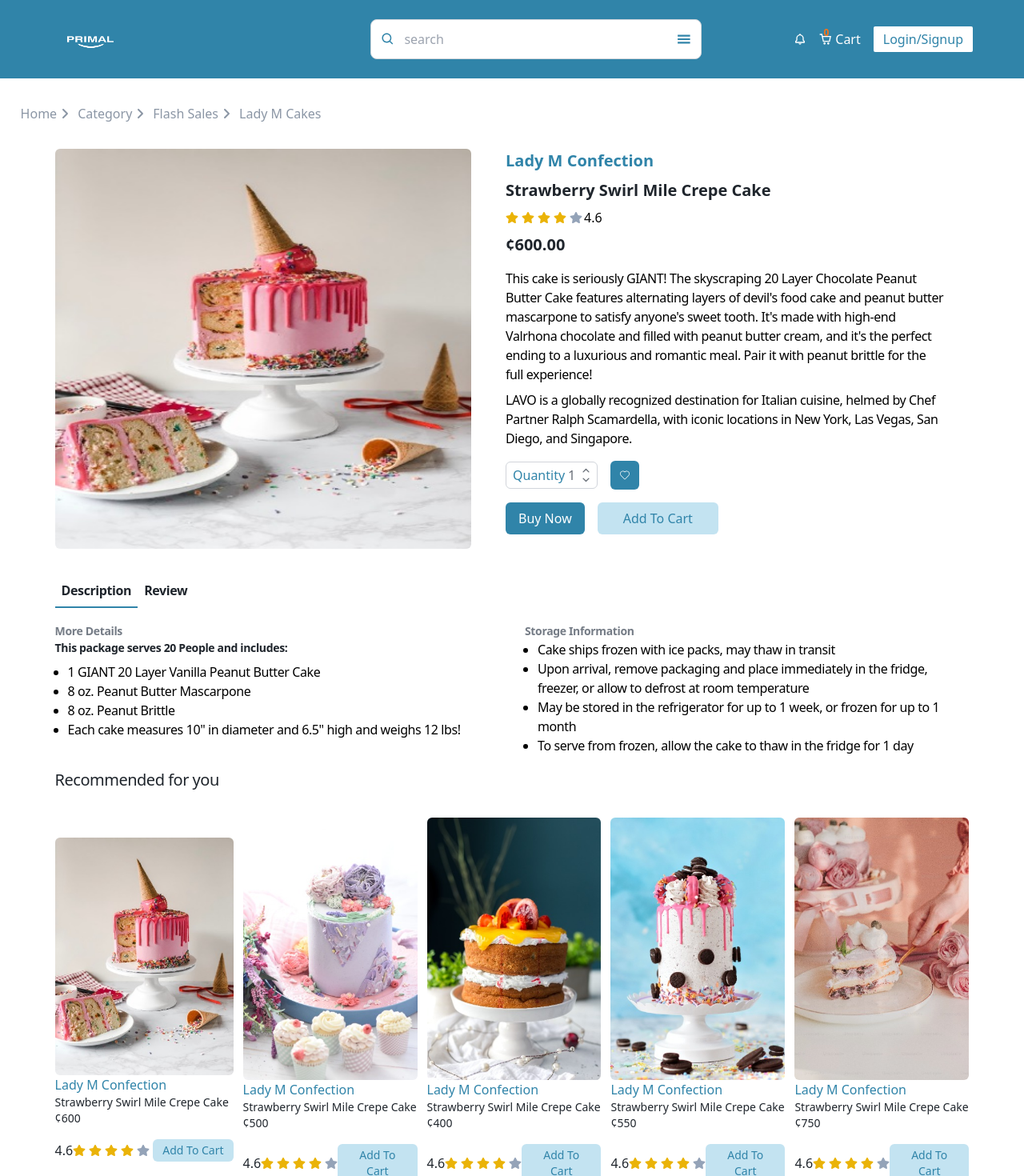
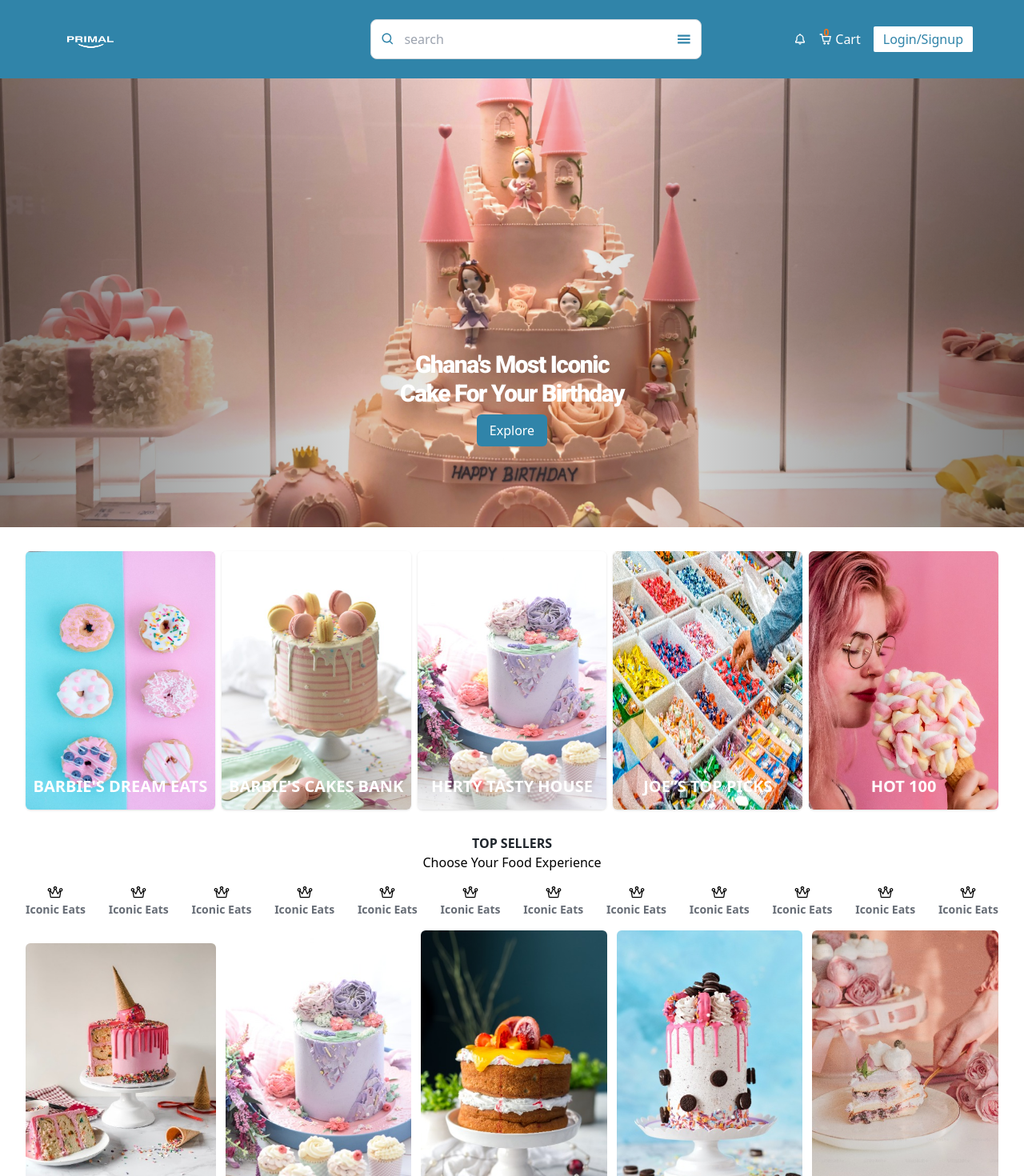
Before and after one commit to FlackoCodes/store-front, a React (Vite) app: page /details in a window 1280 px wide. Shown: the top 1470 px of the page at 80% size. Built offline with nearby package versions, Linux system fonts and the light colour scheme.

Commit message:
feat: clear cart

```diff
--- a/src/App.tsx
+++ b/src/App.tsx
@@ -12,6 +12,11 @@
 import FlashSales from "./pages/FlashSales";
 import Company from "./pages/Company";
 import Cart from "./pages/Cart";
+import Vendor2 from "./components/Vendors/Vendor2";
+import Vendor3 from "./components/Vendors/Vendor3";
+import Vendor4 from "./components/Vendors/Vendor4";
+import Vendor5 from "./components/Vendors/vendor5";
+
 
 function App() {
   const router = createBrowserRouter(
@@ -19,10 +24,15 @@
       <Route path="/" element={<MainLayout />}>
         <Route index element={<Home />} />
         <Route path="/login" element={<Login />} />
-        <Route path="/details" element={<About />} />
+        <Route path="/vendor1" element={<About />} />
+        <Route path="/vendor2" element={<Vendor2 />} />
+        <Route path="/vendor3" element={<Vendor3 />} />
+        <Route path="/vendor4" element={<Vendor4 />} />
+        <Route path="/vendor5" element={<Vendor5 />} />
         <Route path="/flash-sales" element={<FlashSales />} />
         <Route path="/about-us" element={<Company />} />
         <Route path="/cart" element={<Cart />} />
+        <Route path="*" element={<Home />} />
       </Route>
     )
   );
--- a/src/components/Cart/ShoppingCart.tsx
+++ b/src/components/Cart/ShoppingCart.tsx
@@ -0,0 +1,19 @@
+import { useSelector } from "react-redux"
+import { RootState } from "../../store/store"
+
+
+
+export default function ShoppingCart() {
+
+    const cart = useSelector((state: RootState) => state.cart.cart)
+
+    return (
+        <>
+            <div className="bg-white shadow-md p-1.5">
+                <div className="border- border-b-gray-400 py-2">
+                    <h3>ShoppingCart</h3>
+                </div>
+            </div>
+        </>
+    )
+}
--- a/src/components/Charts.tsx
+++ b/src/components/Charts.tsx
@@ -1,3 +1,4 @@
+import { Link } from "react-router-dom";
 import { vendorsData } from "../data";
 
 
@@ -5,7 +6,11 @@
   return (
     <div className="flex md:flex-row justify-center items-center gap-2 w-[95%] my-0 mx-auto mt-5 mb-5 flex-col">
       {vendorsData.map((data) => <div className="relative text-center" key={data.id}>
-        <div className="shadow rounded-md"><img className="rounded-md chart-image w-fit" src={data.image} alt="cake image" /></div>
+        <div className="shadow rounded-md">
+          <Link to={data.link}>
+            <img className="rounded-md chart-image w-fit" src={data.image} alt="cake image" />
+          </Link>
+        </div>
         <h4 className="absolute bottom-6 left-2 right-2 text-center ">{data.name}</h4>
       </div>)}
     </div>
--- a/src/components/SubSellers.tsx
+++ b/src/components/SubSellers.tsx
@@ -1,4 +1,3 @@
-import { Link } from "react-router-dom";
 import Button from "./Button";
 import Star from "./Star";
 import { subSellersData } from "../data";
@@ -11,9 +10,7 @@
         {subSellersData.map((data) => (
           <div className="flex flex-col">
             <div key={data.id}>
-              <Link to={"/details"}>
-                <img src={data.image} alt="cake" className="rounded-md" />
-              </Link>
+              <img src={data.image} alt="cake" className="rounded-md" />
             </div>
             <div>
               <h4 className="text-[#3084A9] font-normal text-base">
--- /dev/null
+++ b/src/components/Vendors/Vendor2.tsx
@@ -0,0 +1,5 @@
+export default function Vendor2() {
+  return (
+    <div>Vendor2</div>
+  )
+}
--- /dev/null
+++ b/src/components/Vendors/Vendor3.tsx
@@ -0,0 +1,5 @@
+export default function Vendor3() {
+  return (
+    <div>Vendor3</div>
+  )
+}
--- /dev/null
+++ b/src/components/Vendors/Vendor4.tsx
@@ -0,0 +1,5 @@
+export default function Vendor4() {
+  return (
+    <div>Vendor4</div>
+  )
+}
--- /dev/null
+++ b/src/components/Vendors/Vendor5.tsx
@@ -0,0 +1,5 @@
+export default function Vendor5() {
+    return (
+        <div>vendor5</div>
+    )
+}
--- a/src/data.ts
+++ b/src/data.ts
@@ -14,6 +14,7 @@
 import sub3 from "./images/sub3.jpg";
 import sub4 from "./images/sub4.jpg";
 import sub5 from "./images/sub6.jpg";
+import vendAbout from "./images/about-cake - Copy.jfif";
 
 export const data = [
   {
@@ -108,25 +109,43 @@
     id: 11,
     name: "BARBIE'S DREAM EATS",
     image: vendor1,
+    link: "/vendor1",
   },
   {
     id: 12,
     name: "BARBIE'S CAKES BANK",
     image: vendor2,
+    link: "/vendor2",
   },
   {
     id: 13,
     name: "HERTY TASTY HOUSE",
     image: vendor3,
+    link: "/vendor3",
   },
   {
     id: 14,
     name: "JOE”S TOP PICKS",
     image: vendor4,
+    link: "/vendor4",
   },
   {
     id: 15,
     name: "HOT 100",
     image: vendor5,
+    link: "/vendor5",
   },
 ];
+
+export const vendorOne = [
+  {
+    id: 111,
+    image: vendAbout,
+    name: "barbie dream eats",
+    description: "Strawberry Swirl Mile Crepe Cake",
+    price: 600.0,
+    about:
+      "This cake is seriously GIANT! The skyscraping 20 Layer Chocolate Peanut Butter Cake features alternating layers of devil's food cake and peanut butter mascarpone to satisfy anyone's sweet tooth. It's made with high-end Valrhona chocolate and filled with peanut butter cream, and it's the perfect ending to a luxurious and romantic meal. Pair it with peanut brittle for the full experience!",
+    sub: "LAVO is a globally recognized destination for Italian cuisine, helmed by Chef Partner Ralph Scamardella, with iconic locations in New York, Las Vegas, San Diego, and Singapore.",
+  },
+];
--- a/src/pages/About.tsx
+++ b/src/pages/About.tsx
@@ -1,4 +1,3 @@
-//
 import { FaAngleRight, FaAngleDown, FaAngleUp } from "react-icons/fa6";
 import aboutCake from "../images/about-cake - Copy.jfif";
 import Star from "../components/Star";
@@ -7,6 +6,7 @@
 import SubSellers from "../components/SubSellers";
 import { Link } from "react-router-dom";
 import Contact from "../components/Contact";
+import { vendorOne } from "../data";
 
 export default function About() {
   return (
@@ -29,44 +29,36 @@
           <FaAngleRight />
         </div>
         <div className="flex items-center">
-          <span className="text-sm md:text-base">Lady M Cakes</span>
+          <span className="text-sm md:text-base">Barbie Dream Eats</span>
         </div>
       </div>
 
       <div className="w-[93%] mx-auto  flex flex-col md:flex-row gap-4">
-        <div className="flex-1">
+        {vendorOne.map((data, index) => <div className="flex flex-col md:flex-row gap-4" key={index}> <div className="flex-1">
           <img
-            src={aboutCake}
+            src={data.image}
             alt="cake"
             className="w-[350px] h-[350px] md:w-[520px] md:h-[500px] rounded-md"
           />
         </div>
           <div className="flex-1 flex flex-col gap-4 mr-8">
             <div className="flex flex-col gap-2">
-            <h4 className="text-[#3084A9] font-semibold">Lady M Confection</h4>
+              <h4 className="text-[#3084A9] font-semibold uppercase">{data.name}</h4>
               <h3 className="text-[#1F252C] font-bold text-xl">
-              Strawberry Swirl Mile Crepe Cake
+                {data.description}
               </h3>
               <div className="flex items-center gap-0.5">
                 <Star className={""} />
                 <span>4.6</span>
               </div>
-            <h3 className="text-[#1F252C] font-bold text-xl">¢600.00</h3>
+              <h3 className="text-[#1F252C] font-bold text-xl">¢{data.price}</h3>
             </div>
             <div>
               <p className="text-[#000000] font-normal tracking-tight mb-2">
-              This cake is seriously GIANT! The skyscraping 20 Layer Chocolate
-              Peanut Butter Cake features alternating layers of devil's food
-              cake and peanut butter mascarpone to satisfy anyone's sweet tooth.
-              It's made with high-end Valrhona chocolate and filled with peanut
-              butter cream, and it's the perfect ending to a luxurious and
-              romantic meal. Pair it with peanut brittle for the full
-              experience!
+                {data.about}
               </p>
               <p className="text-[#000000] font-normal tracking-tight">
-              LAVO is a globally recognized destination for Italian cuisine,
-              helmed by Chef Partner Ralph Scamardella, with iconic locations in
-              New York, Las Vegas, San Diego, and Singapore.
+                {data.sub}
               </p>
             </div>
             <div className="flex flex-col gap-4">
@@ -91,10 +83,11 @@
                 <button className="border-none rounded-md bg-[#3084A9] text-white py-1 px-2 md:py-2 md:px-4 capitalize">
                   Buy Now
                 </button>
-              <Button className="bg-[#C3E3F1] text-[#3084A9] px-8" />
+                <Button className="bg-[#C3E3F1] text-[#3084A9] px-8" product={data} />
               </div>
             </div>
           </div>
+        </div>)}
       </div>
 
       <div className="w-[93%] mx-auto mt-8">
--- a/src/store/cartSlice/cartSlice.ts
+++ b/src/store/cartSlice/cartSlice.ts
@@ -9,11 +9,13 @@
 export interface cartState {
   total: number;
   cart: CartItem[];
+  quantity: number;
 }
 
 const initialState: cartState = {
   cart: [],
   total: 0,
+  quantity: 1,
 };
 
 export const cartSlice = createSlice({
```
Lines whose indentation alone changed are shown as unchanged.
